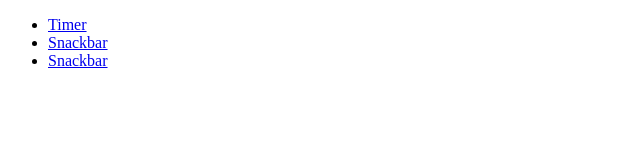
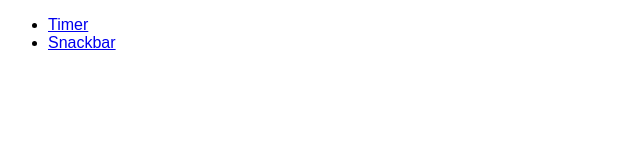
Before and after one commit to Nadbailov/goit-js-hw-10, a website built with Vite: page src/index.html in a window 1280 px wide. Shown: the full height of the page, 0-640 px from the left. Built offline with nearby package versions, Linux system fonts and the light colour scheme.

Commit message:
from main into gh-pages

```diff
--- a/src/css/styles.css
+++ b/src/css/styles.css
@@ -6,11 +6,16 @@
 */
 /* @import url('./reset.css'); */
 
+*
+{font-family: 'Arial',
+sans-serif;}
+
 .timer {
   display: flex;
   justify-content: space-around;
   width: 300px;
   margin-top: 20px;
+
 }
 
 .field {
--- a/src/index.html
+++ b/src/index.html
@@ -12,7 +12,6 @@
       <ul>
         <li><a href="./1-timer.html">Timer </a></li>
         <li><a href="./2-snackbar.html">Snackbar</a></li>
-        <li><a href="./2-snackbar.html">Snackbar</a></li>
       </ul>
     </nav>
     <script type="module" src="./main.js"></script>
--- a/src/js/1-timer.js
+++ b/src/js/1-timer.js
@@ -1,4 +1,4 @@
-console.log("timer");
+// console.log("timer");
 
 import flatpickr from "flatpickr";
 import "flatpickr/dist/flatpickr.min.css";
```
